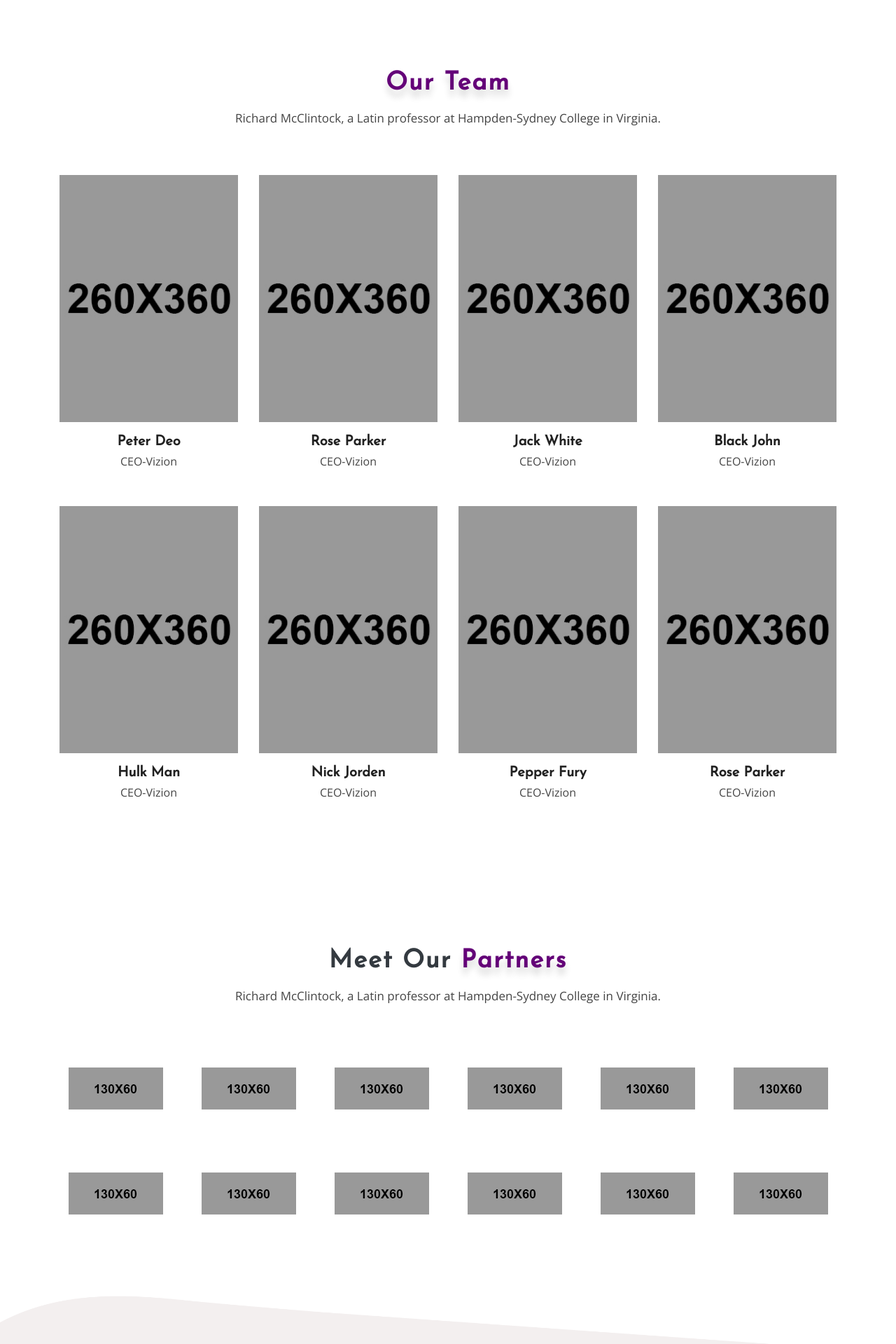
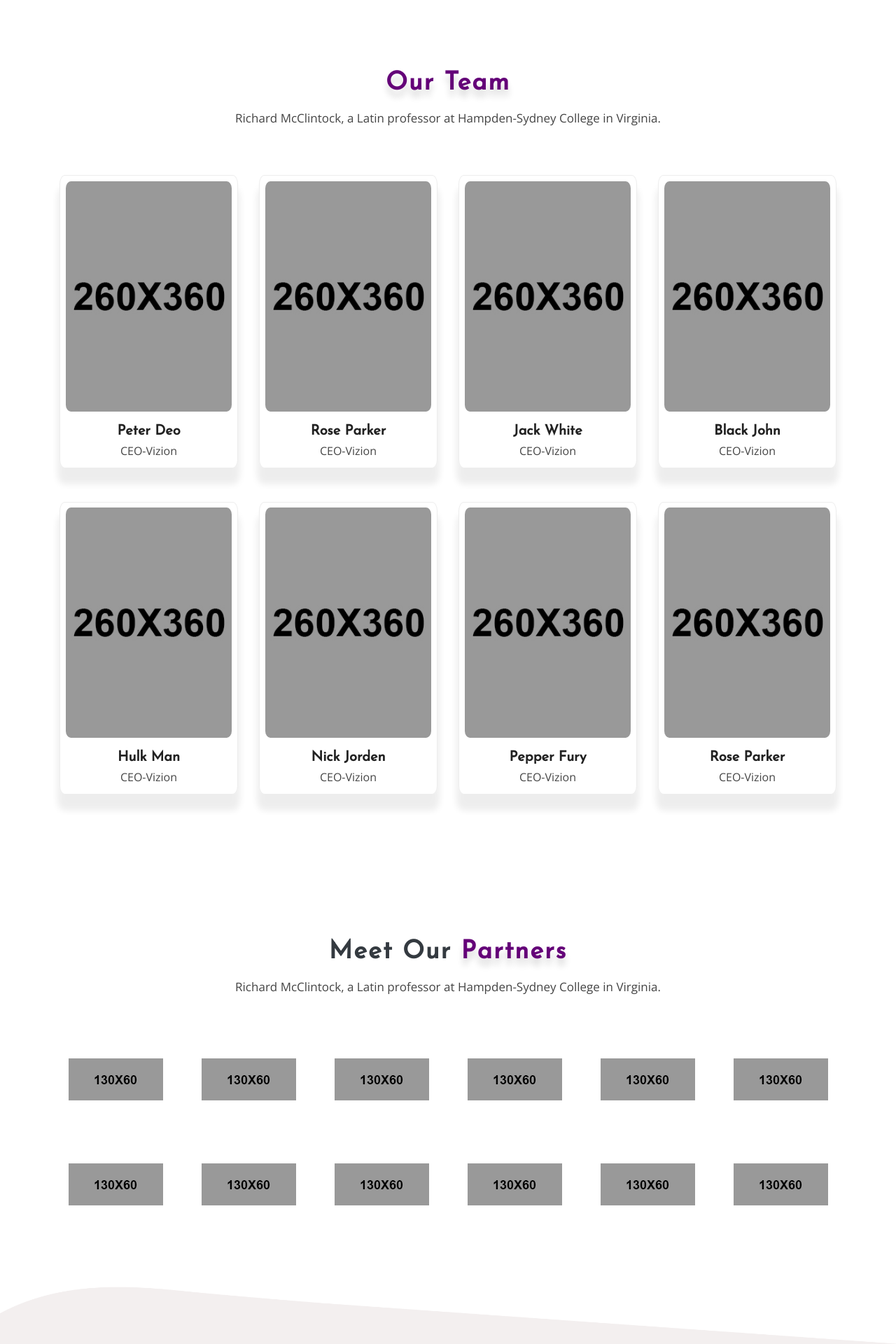
Before and after one commit to Limechat/Website, a Jekyll site: the page built from about-us.html, in a window 1280 px wide. Shown: the part 1275-3195 px from the top of the page at 70% size. Built offline with Jekyll 4.4.1, drawn with Linux system fonts in a browser that asks for light colours; some web fonts are replaced.

Commit message:
Moved the changes to test.css

```diff
--- a/css/style.css
+++ b/css/style.css
@@ -312,8 +312,6 @@ footer .logo { width: 160px; }
 10 Team
 -----------------------------------------------------------------------*/
 #team, #partners { margin: 200px 0 0 0; }
-.team-box { padding: 3%; box-shadow: 0px 20px 10px 3px rgba(0, 0, 0, 0.07);  }
-.team-box, .team-box img { border-radius: 3%;  }
 .team-box .team-img .team-2 { position: absolute; top: 0; left: 0; display: none; }
 .team-box:hover .team-img .team-2 { z-index: 9; display: inherit; }
 .team-box .title { font-weight: 800; margin-bottom: 0; }
--- a/css/test.css
+++ b/css/test.css
@@ -1216,6 +1216,16 @@ footer .logo {
 #team, #partners {
   margin: 200px 0 0 0; }
 
+.team-box {
+  border: 1px solid rgba(0, 0, 0, 0.07);
+  box-shadow: 0px 20px 10px 3px rgba(0, 0, 0, 0.07);
+  padding: 3%;
+}
+
+.team-box, .team-box img {
+  border-radius: 3%;
+}
+
 .team-box .team-img .team-2 {
   position: absolute;
   top: 0;
```
